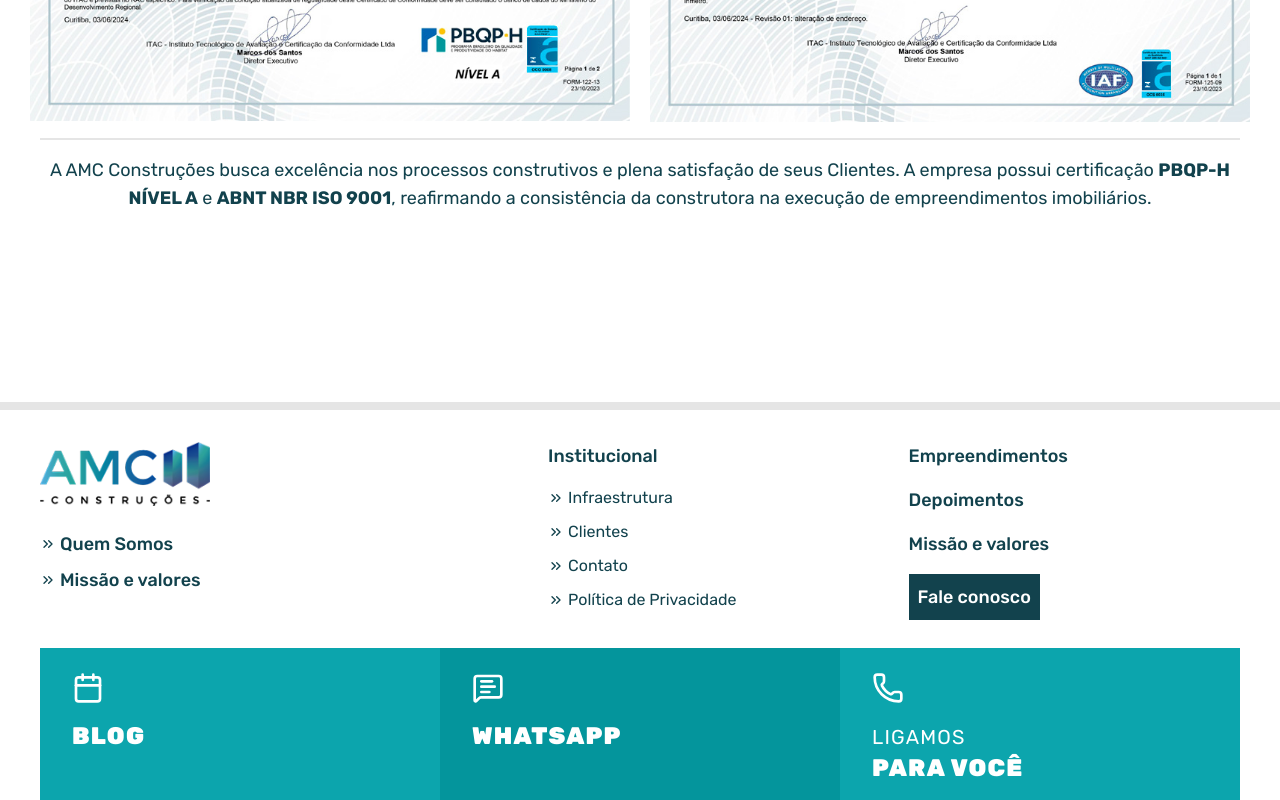
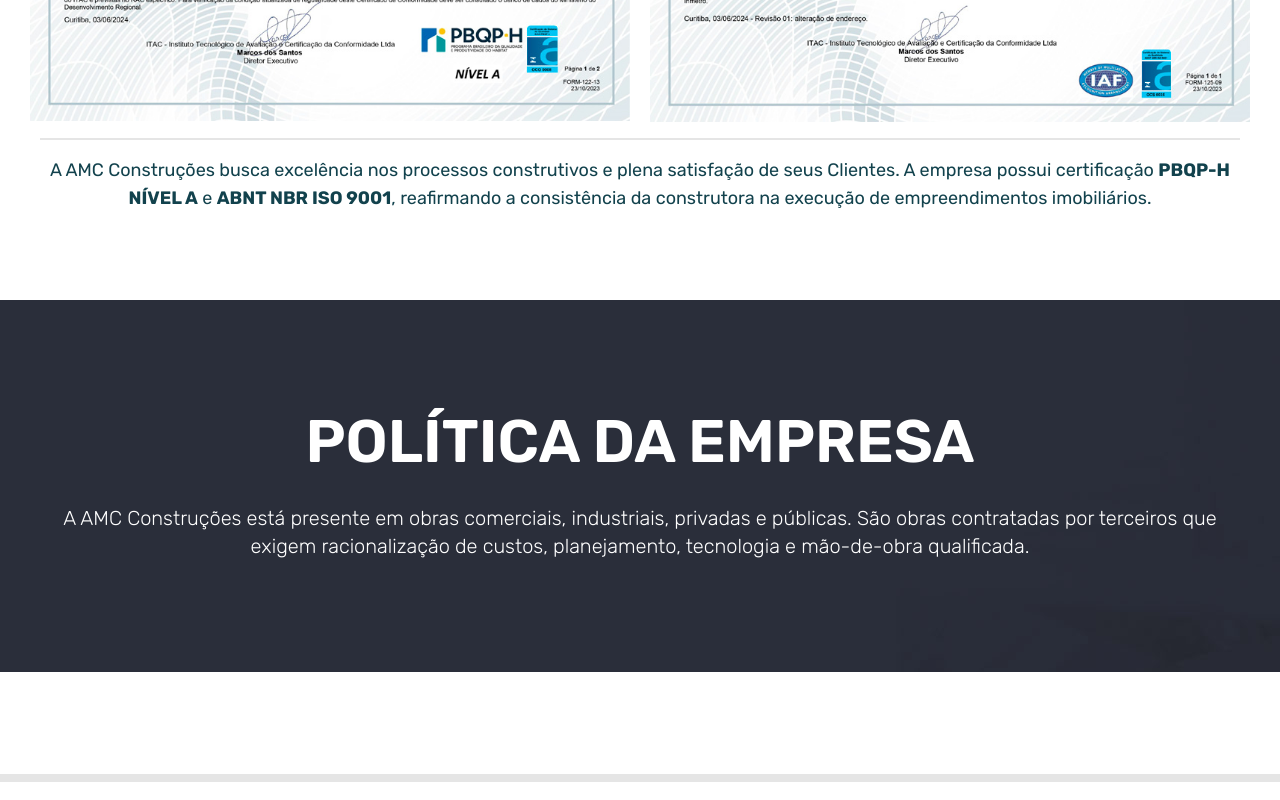
Before and after one commit to renzi-fidele-frontend/construtora-amc, a Next.js app: page /institucional/quem_somos in a window 1280 px wide. Shown: the part 1811-2611 px from the top of the page. Built offline with nearby package versions, Linux system fonts and the light colour scheme.

Commit message:
feat: Adicionando a seção sobre a política da empresa a página sobre a empresa

```diff
--- a/app/institucional/quem_somos/page.tsx
+++ b/app/institucional/quem_somos/page.tsx
@@ -4,7 +4,7 @@
 
 const QuemSomos = () => {
    return (
-      <div>
+      <div className="pb-25.5">
          {/* Banner do topo */}
          <Image width={1914} height={431} src="/img/banners/quem_somos.jpg" alt="Banner ilustrando a capa da página de empreendimento" />
          {/* Breadcrumb */}
@@ -15,7 +15,7 @@
                { titulo: "AMC Construções", href: "/institucional/quem_somos", ativo: true },
             ]}
          />
-         <Container className="py-25.5">
+         <Container className="pt-25.5">
             {/* História da AMC */}
             <div className="flex gap-15 *:basis-[calc(50% - 24px)] *:flex-1">
                <div className="flex flex-col justify-center">
@@ -68,6 +68,16 @@
                </p>
             </div>
          </Container>
+         {/* Política da empresa */}
+         <div className="bg-[url(/img/banners/politica_empresa.jpg)] py-28">
+            <Container className="text-center text-white">
+               <h3 className="font-semibold text-6xl">POLÍTICA DA EMPRESA</h3>
+               <p className="text-xl font-light mt-8">
+                  A AMC Construções está presente em obras comerciais, industriais, privadas e públicas. São obras contratadas por terceiros que
+                  exigem racionalização de custos, planejamento, tecnologia e mão-de-obra qualificada.
+               </p>
+            </Container>
+         </div>
       </div>
    );
 };
--- a/components/shared/Breadcrumb.tsx
+++ b/components/shared/Breadcrumb.tsx
@@ -7,7 +7,7 @@
       <nav className="bg-zinc-100 text-zinc-600 font-light">
          <Container className="py-4.5 flex items-center gap-2">
             {links.map((v, k) => (
-               <div className="flex items-center gap-2 " key={k}>
+               <div className="flex items-center gap-2" key={k}>
                   <ChevronsRight className="size-4" />
                   <Link className={v?.ativo ? "font-medium" : ""} href={v.href}>
                      {v.titulo}
```
Also changed, not shown: public/img/banners/politica_empresa.jpg (added).
